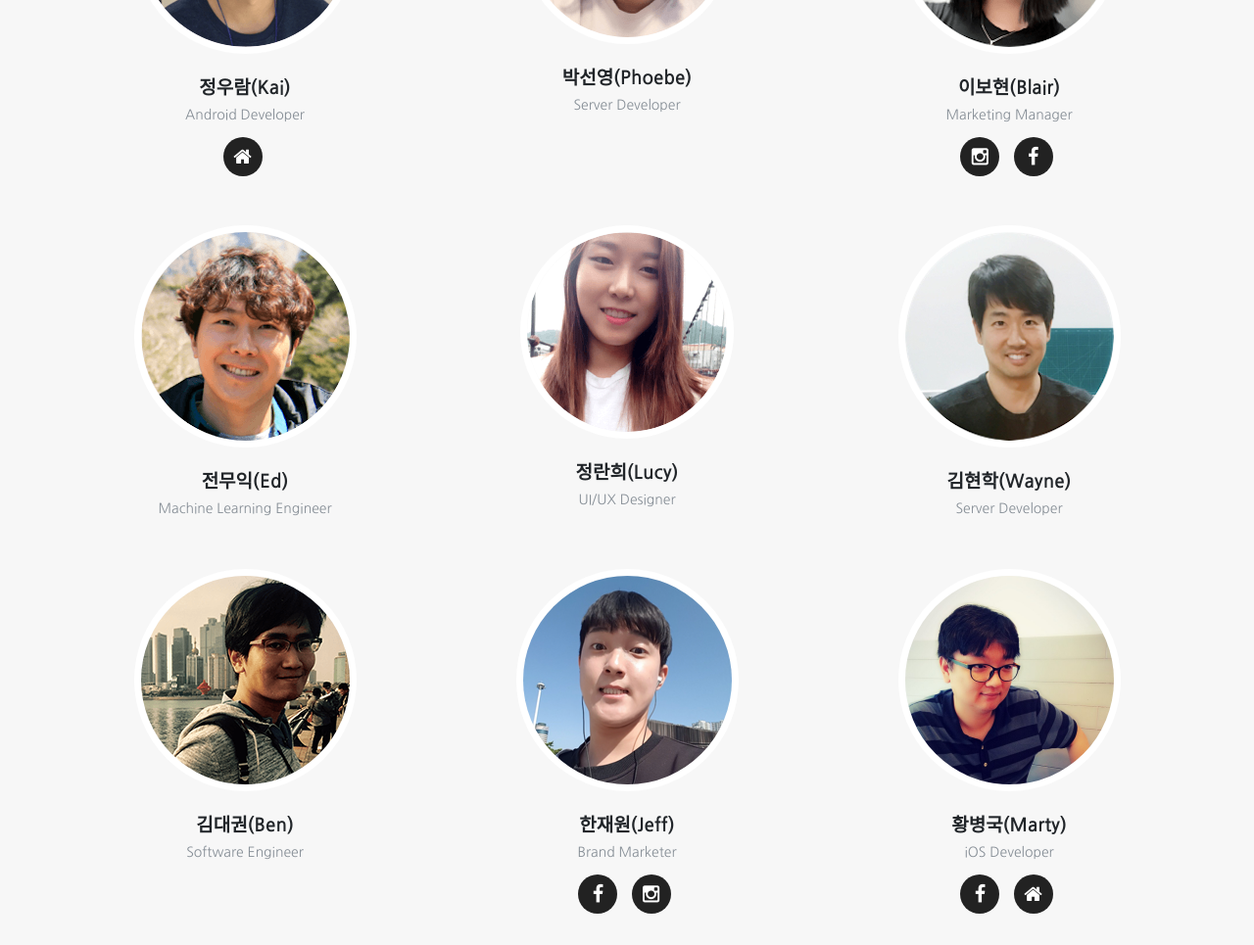
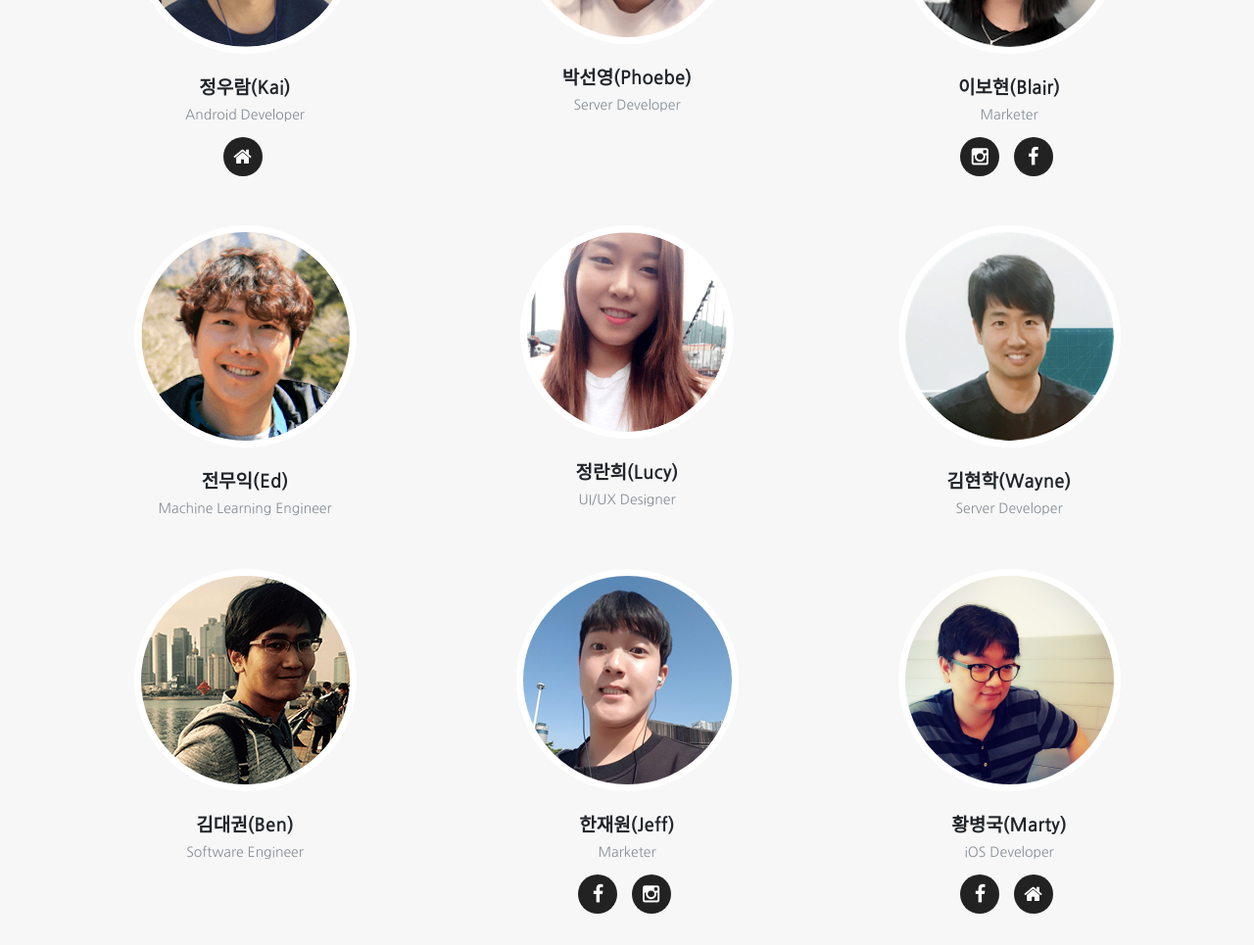
Before and after one commit to daangn/daangn-team-page, a Jekyll site: the page built from index.html, in a window 1280 px wide and 1400 px high, scrolled down 4648 px. Shown: the part 150-1115 px from the top of the window at 98% size. Built offline with Jekyll 4.4.1, drawn with Linux system fonts in a browser that asks for light colours; some web fonts are replaced.

Commit message:
Update _config.yml

```diff
--- a/_config.yml
+++ b/_config.yml
@@ -175,7 +175,7 @@ people:
 - name: 이보현(Blair)
   row: 2
   pic: blair
-  position: Marketing Manager
+  position: Marketer
   social:
     - title: instagram
       url: https://www.instagram.com/bbohyuning/
@@ -209,7 +209,7 @@ people:
 - name: 한재원(Jeff)
   row: 4
   pic: jeff
-  position: Brand Marketer
+  position: Marketer
   social:
     - title: facebook
       url: https://www.facebook.com/artistonea
```
